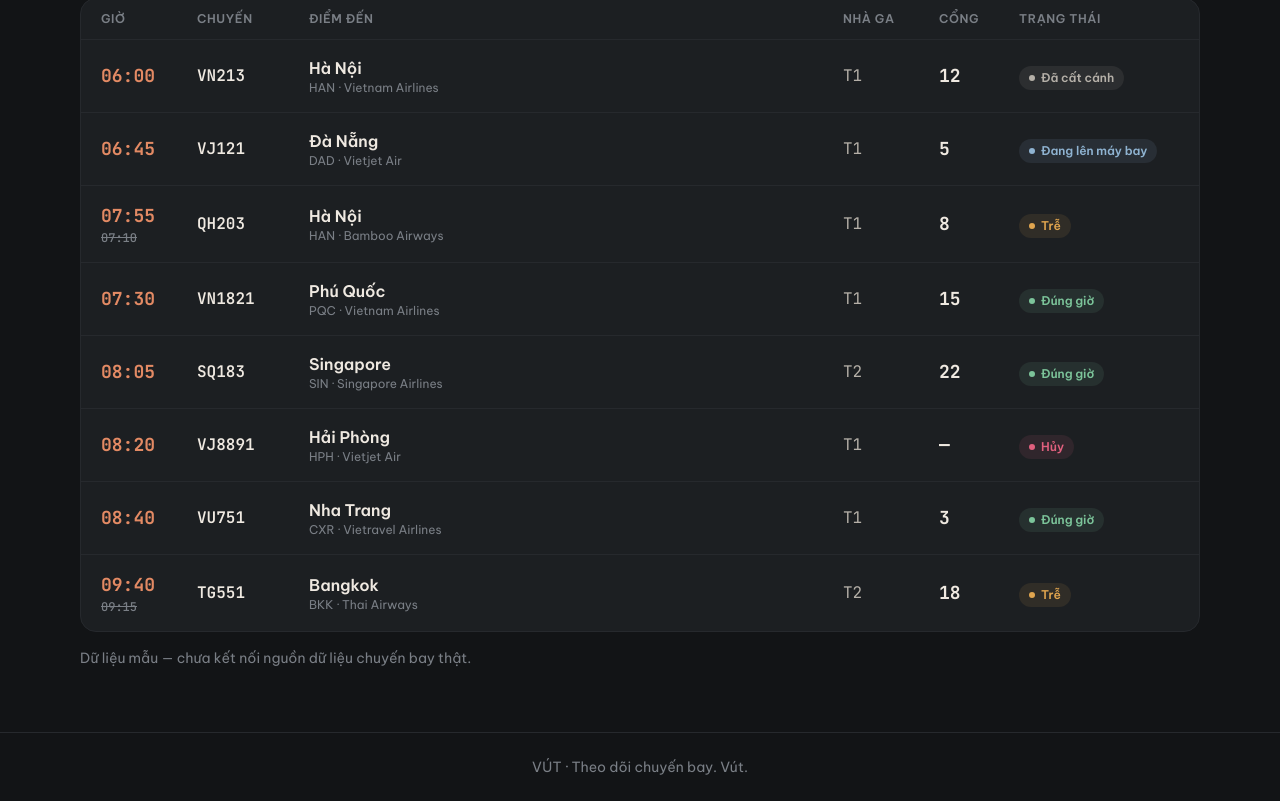
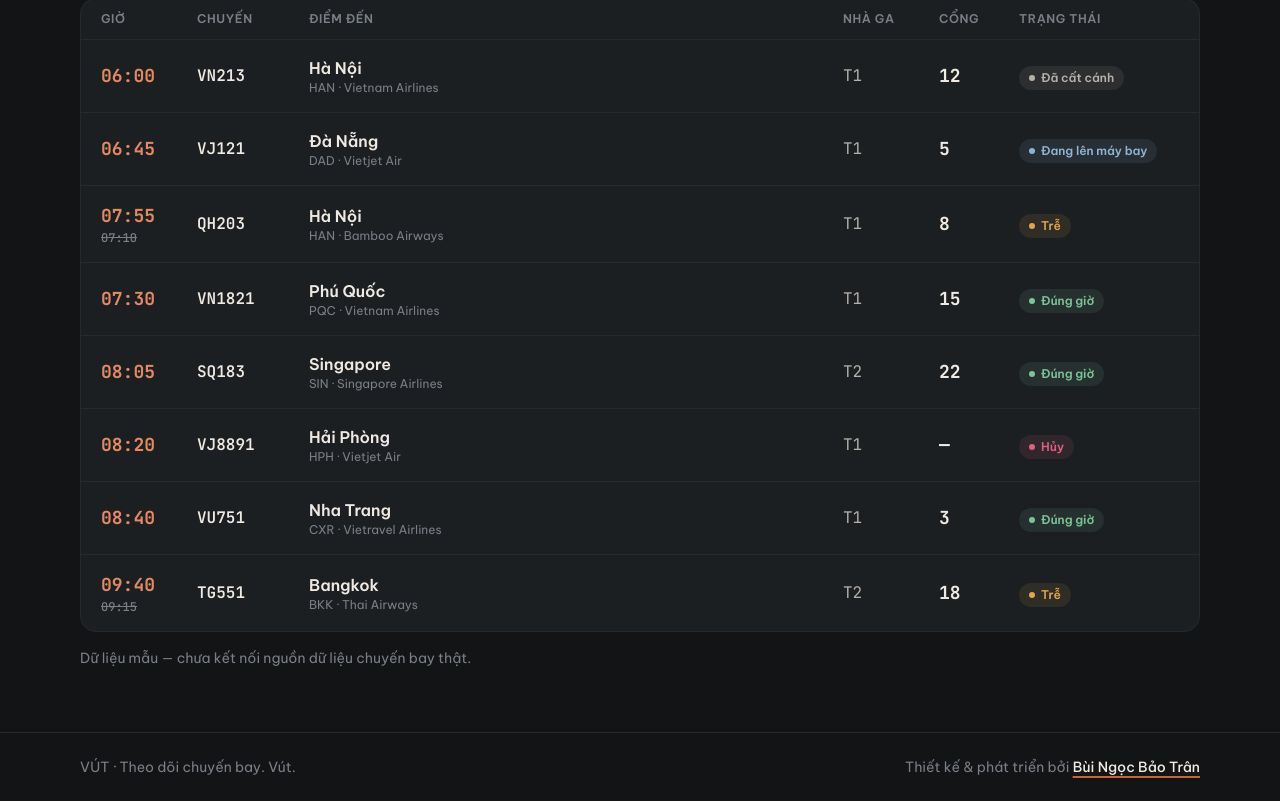
Before and after one commit to bngbtran/VUT, a Next.js app in the folder frontend/: page / in a window 1280 px wide. Shown: the part 365-1166 px from the top of the page. Built offline with nearby package versions, Linux system fonts and the light colour scheme.

Commit message:
update: footer

```diff
--- a/frontend/src/app/layout.tsx
+++ b/frontend/src/app/layout.tsx
@@ -42,8 +42,21 @@ export default function RootLayout({ children }: LayoutProps<"/">) {
       <body className="flex min-h-full flex-col font-sans">
         <SiteHeader />
         <main className="flex-1">{children}</main>
-        <footer className="border-t border-ink-800 px-4 py-6 text-center text-sm text-ink-500">
-          VÚT · Theo dõi chuyến bay. Vút.
+        <footer className="border-t border-ink-800 py-6 text-sm text-ink-500">
+          <div className="mx-auto flex max-w-6xl flex-col items-center px-4 justify-between gap-2 text-center sm:flex-row sm:text-left">
+            <span>VÚT · Theo dõi chuyến bay. Vút.</span>
+            <span>
+              Thiết kế & phát triển bởi{" "}
+              <a
+                href="https://github.com/bngbtran"
+                target="_blank"
+                rel="noopener noreferrer"
+                className="font-medium text-bone underline decoration-terracotta decoration-2 underline-offset-4 hover:text-clay"
+              >
+                Bùi Ngọc Bảo Trân
+              </a>
+            </span>
+          </div>
         </footer>
       </body>
     </html>
```
Also changed, not shown: 1 other file (tests, documents, lock files or other folders).
